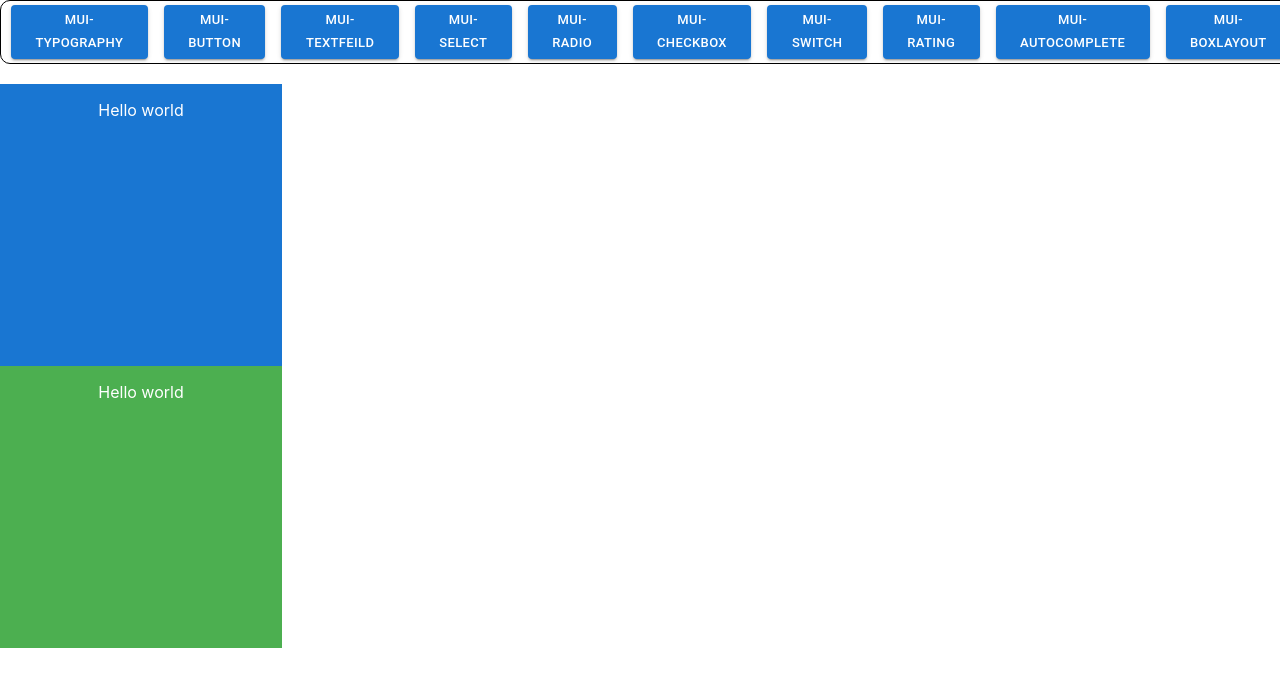
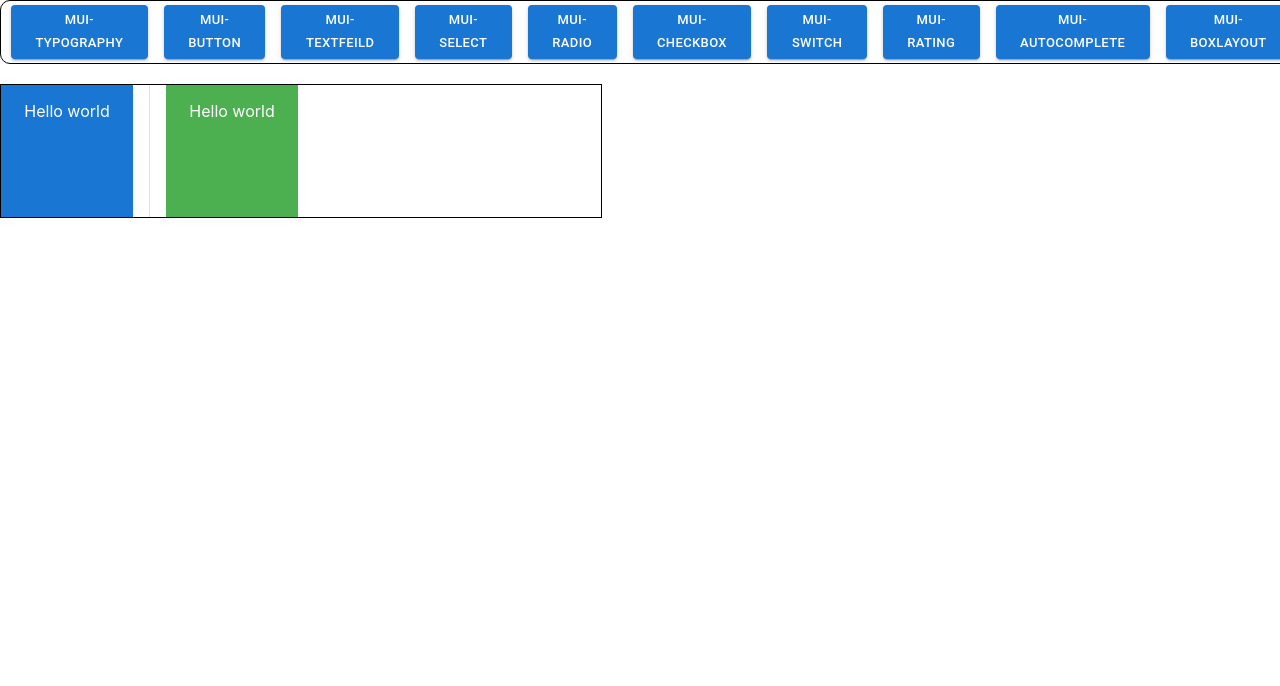
Before and after one commit to devi-1780/MUI-Demo, a React (Create React App) app: page /boxLayoutComponent in a window 1280 px wide. Shown: the top 686 px of the page. Built offline with nearby package versions, Linux system fonts and the light colour scheme.

Commit message:
added stacklayout component with divider prop

```diff
--- a/src/components/MuiLayoutBox.jsx
+++ b/src/components/MuiLayoutBox.jsx
@@ -1,14 +1,20 @@
-import { Box } from "@mui/material";
+import { Box, Divider, Stack } from "@mui/material";
 
 function MuiLayoutBox() {
   return (
-    <>
+    <Stack
+      sx={{ border: "1px solid" }}
+      direction={"row"}
+      spacing={2}
+      width={"600px"}
+      divider={<Divider orientation="vertical" flexItem />}
+    >
       <Box
         sx={{
           backgroundColor: "primary.main",
           color: "white",
-          width: "250px",
-          height: "250px",
+          width: "100px",
+          height: "100px",
           padding: "16px",
           "&: hover": {
             backgroundColor: "primary.light",
@@ -19,14 +25,14 @@ function MuiLayoutBox() {
       </Box>
       <Box
         bgcolor={"success.light"}
-        height={"250px"}
-        width={"250px"}
+        height={"100px"}
+        width={"100px"}
         p={"16px"}
         color={"white"}
       >
         Hello world
       </Box>
-    </>
+    </Stack>
   );
 }
 export default MuiLayoutBox;
```
